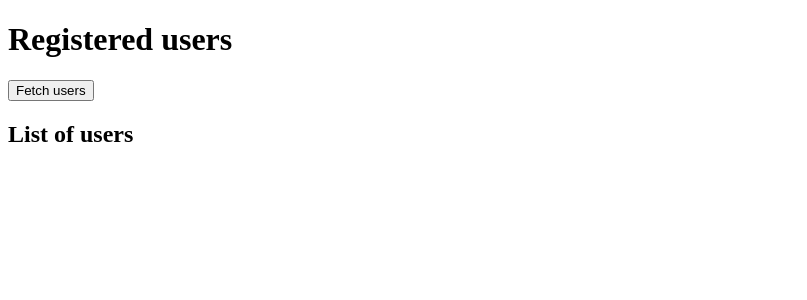
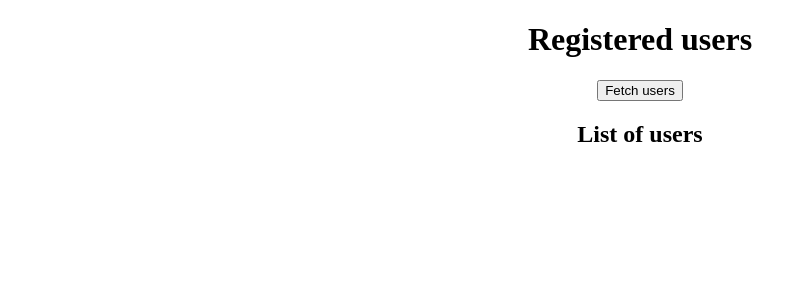
Before and after one commit to scottgamer/ql-rtl-accessibility, a React (Create React App) app: page / in a window 1280 px wide. Shown: the top 300 px of the page, without its empty margins (0-807 px from the left). Built offline with nearby package versions, Linux system fonts and the light colour scheme.

Commit message:
added basic styles

```diff
--- a/package.json
+++ b/package.json
@@ -12,6 +12,7 @@
     "@types/react-dom": "^17.0.3",
     "axios": "^0.21.1",
     "msw": "^0.28.2",
+    "node-sass": "^5.0.0",
     "react": "^17.0.2",
     "react-dom": "^17.0.2",
     "react-scripts": "4.0.3",
--- /dev/null
+++ b/src/App.scss
@@ -0,0 +1,8 @@
+* {
+  text-align: center;
+}
+
+ul {
+  list-style: none;
+  padding: unset;
+}
--- a/src/App.tsx
+++ b/src/App.tsx
@@ -1,6 +1,7 @@
 import React from "react";
 import UsersList from "./components/UsersList/UsersList";
 import UsersProvider from "./context/UsersProvider";
+import "./App.scss";
 
 function App() {
   return (
```
Also changed, not shown: 1 other file (tests, documents, lock files or other folders).
